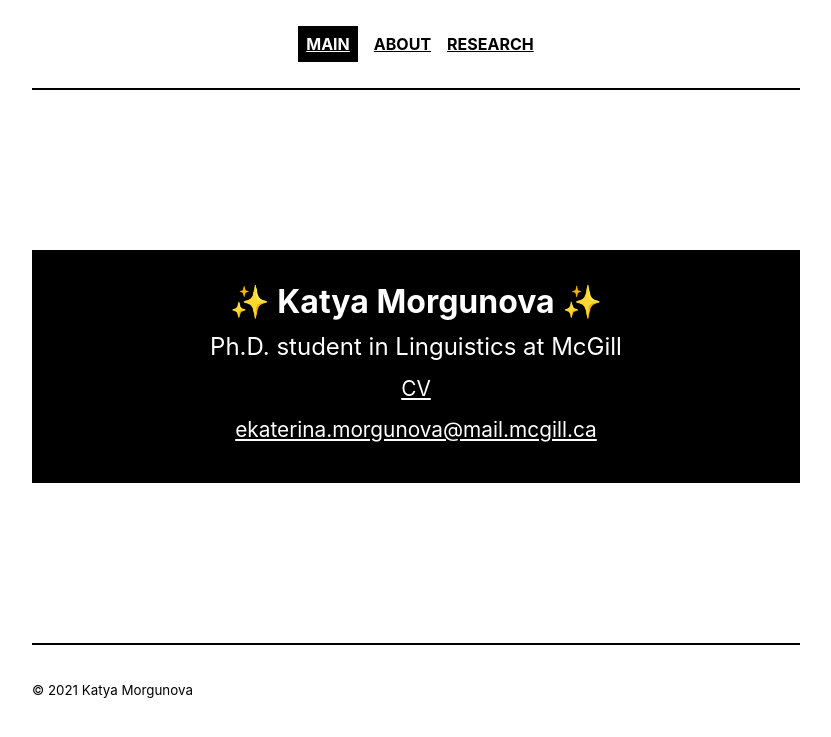
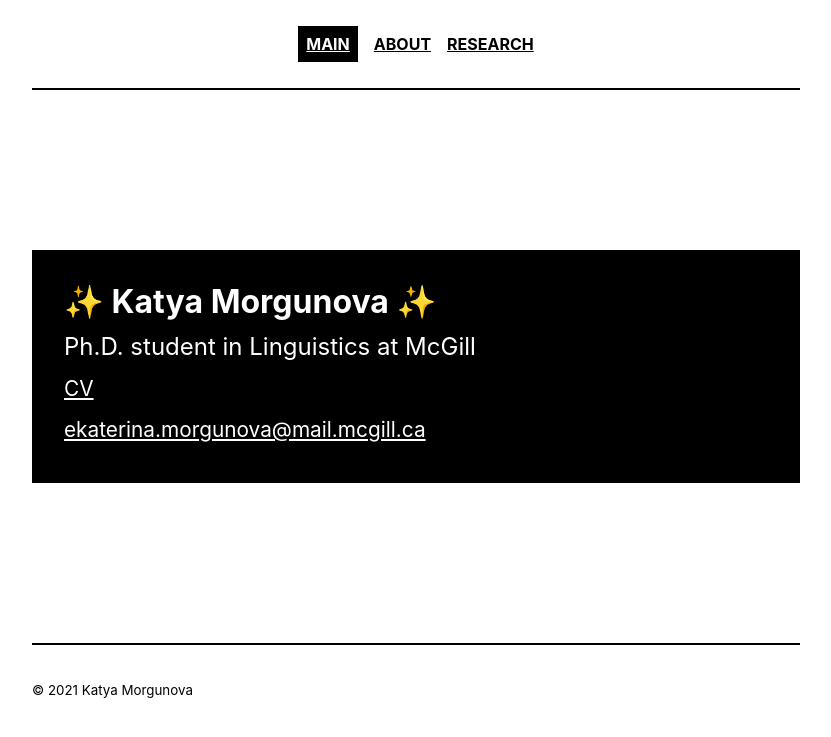
Before and after one commit to morgunova-katya/morgunova-katya.github.io, a Jekyll site: the page built from index.html, in a window 1280 px wide. Shown: the top 737 px of the page, without its empty margins (224-1055 px from the left). Built offline with Jekyll 4.4.1, drawn with Linux system fonts in a browser that asks for light colours; the list of posts is cut into pages by our own code.

Commit message:
Update index.html

```diff
--- a/index.html
+++ b/index.html
@@ -4,5 +4,5 @@ title: Main
 ---
 
   <article class="post index" role="article">
-  <center><p class="post-title"> <span style="font-weight:bold;font-size:200%"> &#10024; Katya Morgunova &#10024; </span> <br> <span style="font-size:150%"> Ph.D. student in Linguistics at McGill </span> <br> <span style="font-size:130%"> <a href="{{ site.baseurl }}/files/morgunova_cv.pdf" class="cv">CV</a></span> <br> <span style="font-size:130%"> <a href="javascript:location='mailto:\u0065\u006b\u0061\u0074\u0065\u0072\u0069\u006e\u0061\u002e\u006d\u006f\u0072\u0067\u0075\u006e\u006f\u0076\u0061\u0040\u006d\u0061\u0069\u006c\u002e\u006d\u0063\u0067\u0069\u006c\u006c\u002e\u0063\u0061';void 0"class="cv"><script type="text/javascript">document.write('\u0065\u006b\u0061\u0074\u0065\u0072\u0069\u006e\u0061\u002e\u006d\u006f\u0072\u0067\u0075\u006e\u006f\u0076\u0061\u0040\u006d\u0061\u0069\u006c\u002e\u006d\u0063\u0067\u0069\u006c\u006c\u002e\u0063\u0061')</script></a> </span></p></center>
+  <p class="post-title"> <span style="font-weight:bold;font-size:200%"> &#10024; Katya Morgunova &#10024; </span> <br> <span style="font-size:150%"> Ph.D. student in Linguistics at McGill </span> <br> <span style="font-size:130%"> <a href="{{ site.baseurl }}/files/morgunova_cv.pdf" class="cv">CV</a></span> <br> <span style="font-size:130%"> <a href="javascript:location='mailto:\u0065\u006b\u0061\u0074\u0065\u0072\u0069\u006e\u0061\u002e\u006d\u006f\u0072\u0067\u0075\u006e\u006f\u0076\u0061\u0040\u006d\u0061\u0069\u006c\u002e\u006d\u0063\u0067\u0069\u006c\u006c\u002e\u0063\u0061';void 0"class="cv"><script type="text/javascript">document.write('\u0065\u006b\u0061\u0074\u0065\u0072\u0069\u006e\u0061\u002e\u006d\u006f\u0072\u0067\u0075\u006e\u006f\u0076\u0061\u0040\u006d\u0061\u0069\u006c\u002e\u006d\u0063\u0067\u0069\u006c\u006c\u002e\u0063\u0061')</script></a> </span></p>
   </article>
```
